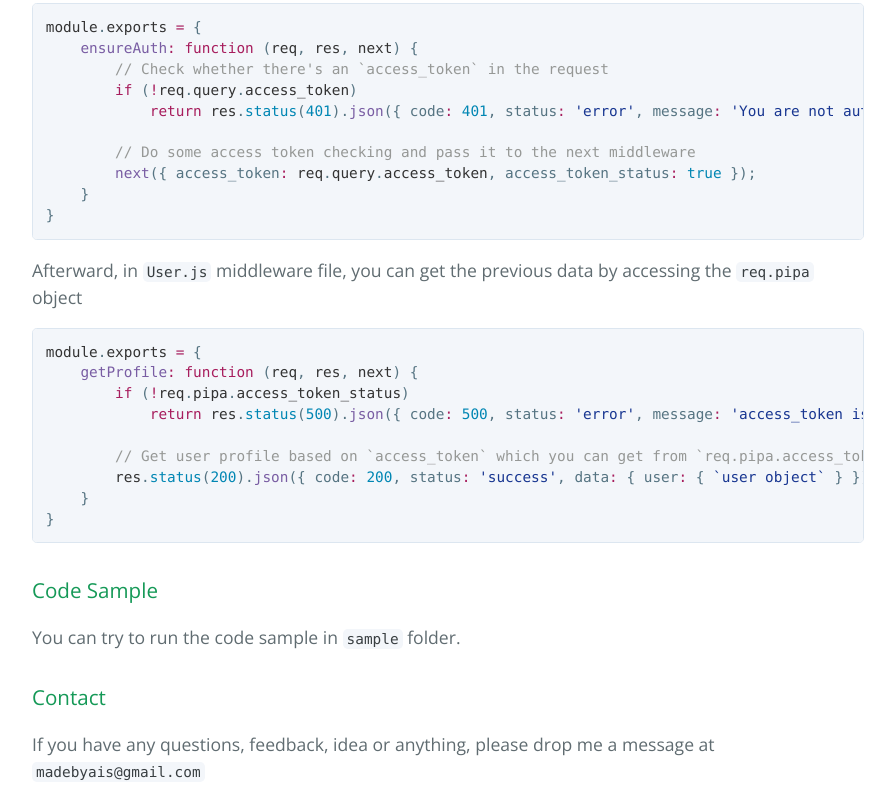
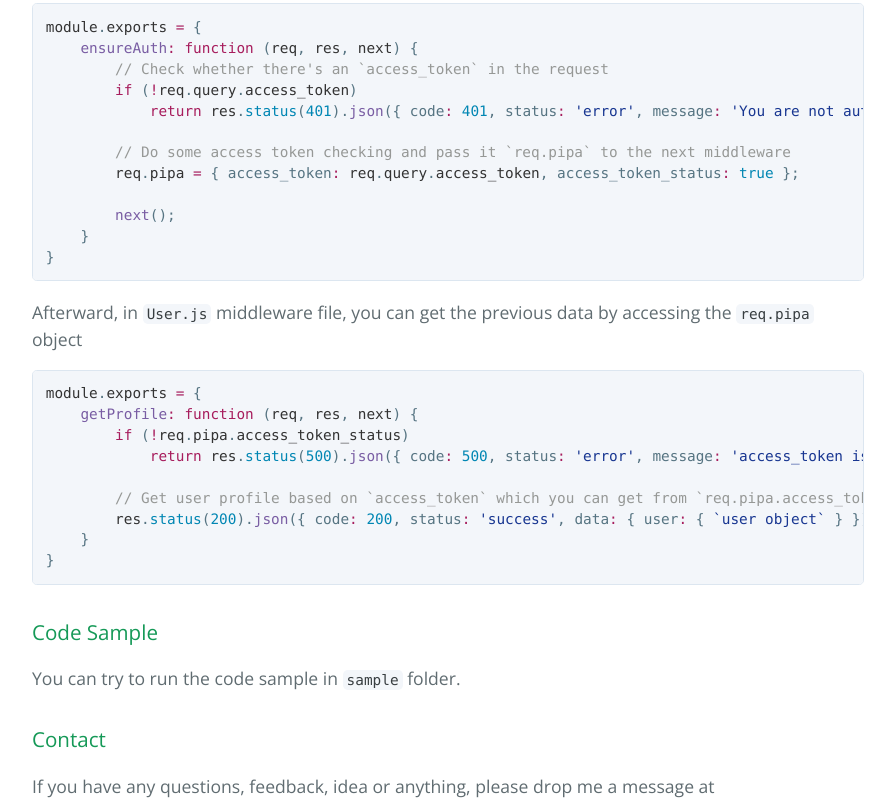
Before and after one commit to madebyais/pipajs, a plain HTML site: page index.html in a window 1280 px wide. Shown: the part 3452-4255 px from the top of the page, without its empty margins (192-1087 px from the left). Drawn offline with nearby package versions, Linux system fonts and the light colour scheme.

```diff
--- a/index.html
+++ b/index.html
@@ -160,8 +160,10 @@
         <span class="pl-k">if</span> (<span class="pl-k">!</span><span class="pl-smi">req</span>.<span class="pl-smi">query</span>.<span class="pl-smi">access_token</span>)
             <span class="pl-k">return</span> <span class="pl-smi">res</span>.<span class="pl-c1">status</span>(<span class="pl-c1">401</span>).<span class="pl-en">json</span>({ code<span class="pl-k">:</span> <span class="pl-c1">401</span>, status<span class="pl-k">:</span> <span class="pl-s"><span class="pl-pds">'</span>error<span class="pl-pds">'</span></span>, message<span class="pl-k">:</span> <span class="pl-s"><span class="pl-pds">'</span>You are not authorized<span class="pl-pds">'</span></span> });
 
-        <span class="pl-c">// Do some access token checking and pass it to the next middleware</span>
-        <span class="pl-en">next</span>({ access_token<span class="pl-k">:</span> <span class="pl-smi">req</span>.<span class="pl-smi">query</span>.<span class="pl-smi">access_token</span>, access_token_status<span class="pl-k">:</span> <span class="pl-c1">true</span> });
+        <span class="pl-c">// Do some access token checking and pass it `req.pipa` to the next middleware</span>
+        <span class="pl-smi">req</span>.<span class="pl-smi">pipa</span> <span class="pl-k">=</span> { access_token<span class="pl-k">:</span> <span class="pl-smi">req</span>.<span class="pl-smi">query</span>.<span class="pl-smi">access_token</span>, access_token_status<span class="pl-k">:</span> <span class="pl-c1">true</span> };
+
+        <span class="pl-en">next</span>();
     }
 }</pre></div>
 
```
Also changed, not shown: params.json (+1 -1 lines).
